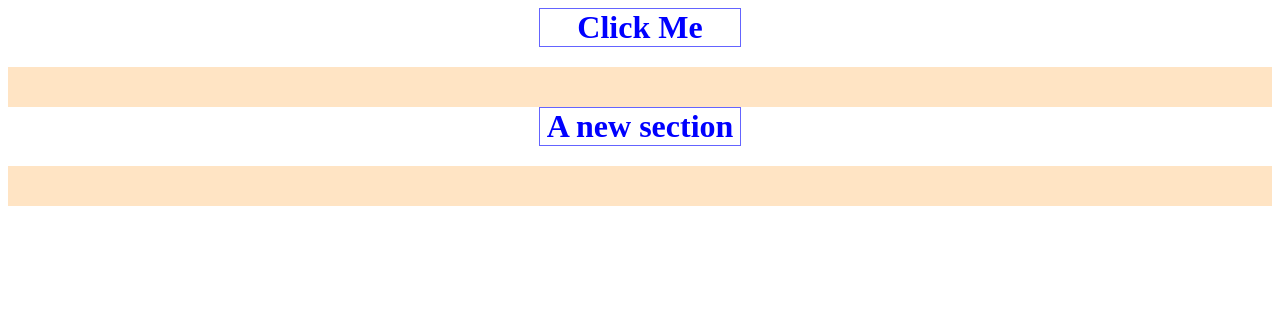
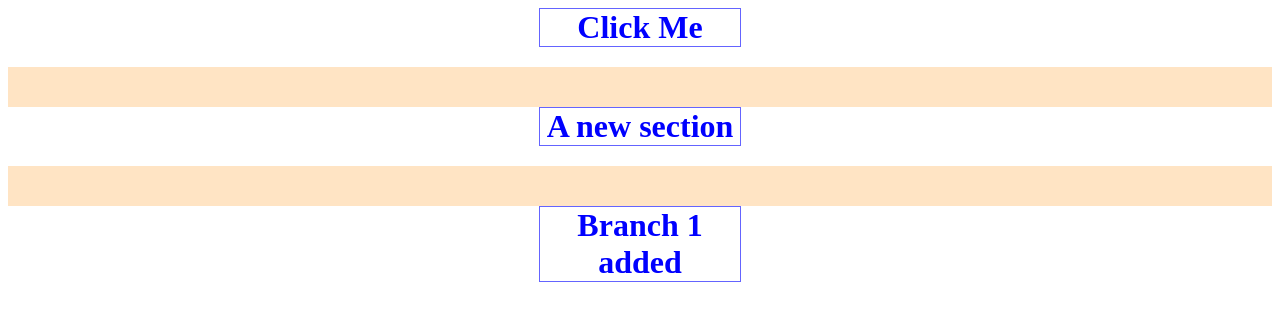
Before and after one commit to jnc-github/Session_6_VCS, a plain HTML site: page index.html in a window 1280 px wide. Drawn offline with Linux system fonts and the light colour scheme.

Commit message:
Update index.html

```diff
--- a/index.html
+++ b/index.html
@@ -10,6 +10,8 @@
     <h1 onclick="displayMessage2();">A new section</h1>
     <div id="message-box"></div>
 
+    <h1>Branch 1 added</h1>
+
     <script src="myscript.js"></script>
 </body>
 </html>
```
